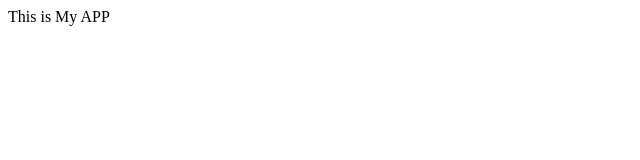
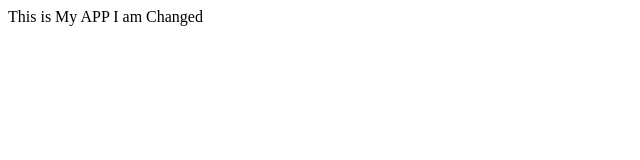
Before and after one commit to shiveshkumarsuri/sampleCode, a plain HTML site: page index.html in a window 1280 px wide. Shown: the whole page, without its empty margins (0-640 px from the left). Drawn offline with Linux system fonts and the light colour scheme.

Commit message:
new changes

```diff
--- a/index.html
+++ b/index.html
@@ -5,5 +5,6 @@
 <body>
 
   This is My APP
+  I am Changed
 </body>
 </html>
```
